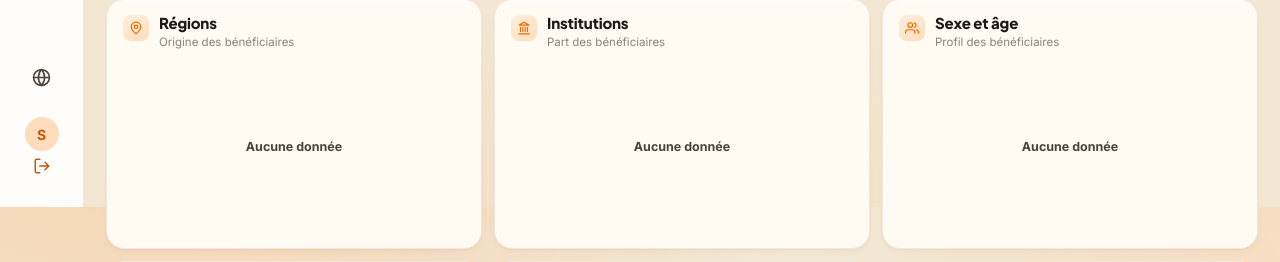
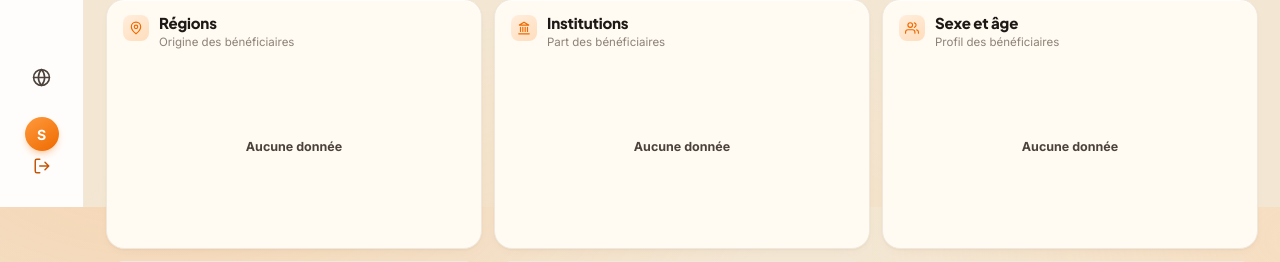
Before and after one commit to Keno7-Mbappe/Suive-terrain, a Django app: page /dashboard/ in a window 1280 px wide. Shown: the part 593-855 px from the top of the page. Run offline with Django 5.2, Linux system fonts and the light colour scheme; the visitor is signed in with stand-in values (Sample User, id 1); data that the repository does not hold is empty.

Commit message:
Avatar utilisateur en degrade, coherent avec le reste du design
L'avatar de la barre laterale restait en aplat peche alors que le logo,
les icones KPI et de carte sont tous passes en degrade - petite
incoherence visuelle maintenant corrigee.

Co-Authored-By: Claude Sonnet 5 <noreply@anthropic.com>

```diff
--- a/static/css/dashboard.css
+++ b/static/css/dashboard.css
@@ -147,7 +147,8 @@ a { color: inherit; }
 .user-chip { display: flex; align-items: center; gap: 10px; padding: 10px; border-radius: 14px; background: var(--peach-50); border: 1px solid var(--border); }
 .user-avatar {
     width: 34px; height: 34px; border-radius: 50%; flex-shrink: 0; display: flex; align-items: center; justify-content: center;
-    background: var(--peach-200); color: var(--brand-ink); font-weight: 800; font-size: 14px; text-transform: uppercase;
+    background: linear-gradient(145deg, var(--brand-400), var(--brand-600)); color: #fff; font-weight: 800; font-size: 14px;
+    text-transform: uppercase; box-shadow: 0 4px 10px -4px rgba(238,106,0,.65);
 }
 .user-info { min-width: 0; line-height: 1.25; }
 .user-info strong { display: block; font-size: 13px; overflow: hidden; text-overflow: ellipsis; white-space: nowrap; }
```
